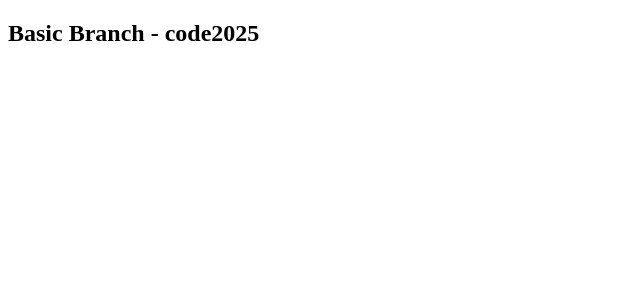
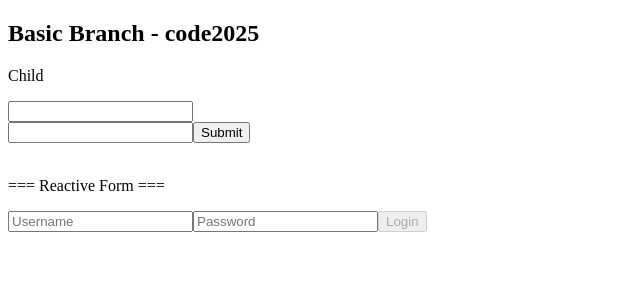
Before and after one commit to raaz9711/angular2025_code, an Angular app: page / in a window 1280 px wide. Shown: the top 300 px of the page, without its empty margins (0-640 px from the left). Built offline with nearby package versions, Linux system fonts and the light colour scheme.

Commit message:
adding example of forms

```diff
--- a/src/app/app.component.html
+++ b/src/app/app.component.html
@@ -1 +1,6 @@
 <h2>Basic Branch - {{title}}</h2>
+<app-ng-com></app-ng-com>
+
+<br>
+
+<app-react-form></app-react-form>
--- a/src/app/app.component.ts
+++ b/src/app/app.component.ts
@@ -1,9 +1,11 @@
 import { Component, inject } from '@angular/core';
 import { RouterOutlet } from '@angular/router';
+import { NGComComponent } from "./form/ng-com";
+import { ReactFormComponent } from "./form/react-form";
 
 @Component({
   selector: 'app-root',
-  imports: [RouterOutlet],
+  imports: [RouterOutlet, NGComComponent, ReactFormComponent],
   templateUrl: './app.component.html',
   styleUrl: './app.component.css',
 })
--- /dev/null
+++ b/src/app/form/ng-com.ts
@@ -0,0 +1,25 @@
+import { Component } from "@angular/core";
+import { FormsModule } from "@angular/forms";
+
+@Component({
+imports:[FormsModule],
+selector: 'app-ng-com',
+template: `<p> Child</p>
+    <form #userForm="ngForm" (ngSubmit)="onSubmit(userForm)">
+      <input name="username" [(ngModel)]="user.username" required>
+      <br>
+      <input type="email" name="email" [(ngModel)]="user.email" required>
+      <button type="submit">Submit</button>
+    </form>
+
+`
+})
+export class NGComComponent {
+    user = {username : '' , email : ''}
+
+    onSubmit(form : any){
+        console.log('form',form.value);
+
+    }
+
+}
--- /dev/null
+++ b/src/app/form/react-form.ts
@@ -0,0 +1,39 @@
+import { Component, inject } from "@angular/core";
+import { FormBuilder,FormControl, FormGroup, ReactiveFormsModule, Validators } from "@angular/forms";
+
+@Component({
+imports:[ReactiveFormsModule],
+selector: 'app-react-form',
+template: `<p> === Reactive Form ===</p>
+  <form [formGroup]="loginForm" (ngSubmit)="onSubmit()">
+      <input formControlName="username" placeholder="Username">
+      <input formControlName="password" placeholder="Password" type="password">
+      <button type="submit" [disabled]="loginForm.invalid">Login</button>
+    </form>
+
+`
+})
+export class ReactFormComponent {
+
+//   loginForm = new FormGroup({
+//     username: new FormControl('', Validators.required),
+//     password: new FormControl('', [Validators.required, Validators.minLength(6)])
+//   });
+/**
+ *
+ */
+
+fb = inject(FormBuilder)
+
+// loginForm !: FormBuilder;
+
+loginForm = this.fb.group({
+  username: ['', Validators.required],
+  password: ['', [Validators.required, Validators.minLength(6)]]
+});
+
+
+  onSubmit() {
+    console.log(this.loginForm.value);
+  }
+}
```
